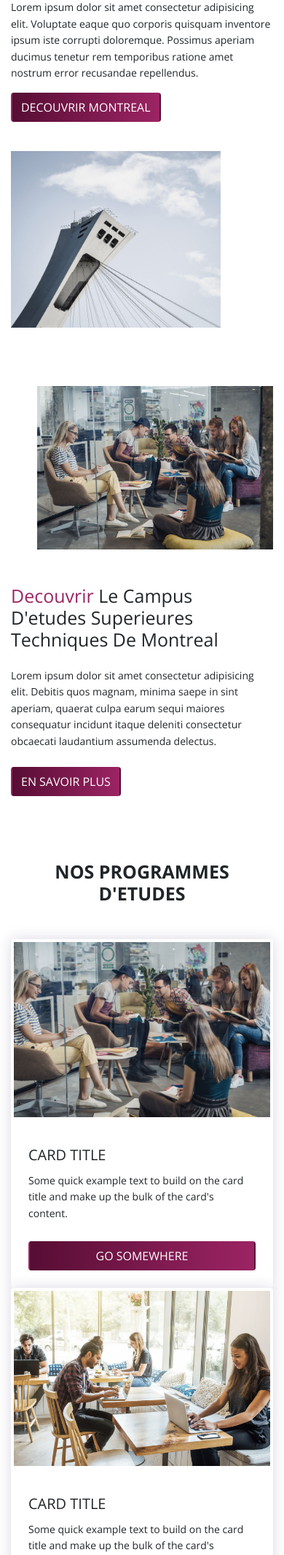
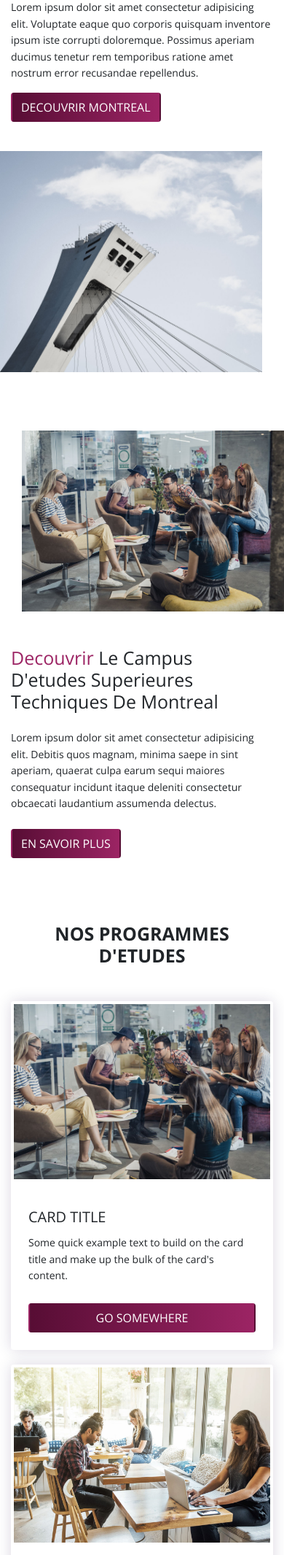
Before and after one commit to Pradnyana28/html-boilerplate, a PHP site: page / in a window 390 px wide. Shown: the part 250-2381 px from the top of the page at 73% size. Run offline with PHP 8.4, Linux system fonts and the light colour scheme.

Commit message:
set -on-mobile display preference

```diff
--- a/assets/css/kesato.css
+++ b/assets/css/kesato.css
@@ -396,6 +396,14 @@ ul li {
 }
 
 @media (max-width: 991px) {
+  .hide-on-mobile {
+    display: none;
+  }
+
+  .no-mb-on-mobile {
+    margin-bottom: 0 !important;
+  }
+
   .navbar-top {
     display: none !important;
   }
@@ -416,6 +424,16 @@ ul li {
   .contact-us-btn {
     display: none !important;
   }
+
+  .section .section-image {
+    width: 100% !important;
+    margin-left: -15px !important;
+    margin-right: -15px !important;
+  }
+
+  .margin-bottom-mobile {
+    margin-bottom: 20px;
+  }
 }
 
 /*# sourceMappingURL=kesato.css.map */
--- a/assets/sass/lib/_responsive.scss
+++ b/assets/sass/lib/_responsive.scss
@@ -1,5 +1,13 @@
 @media (max-width: 1500px) {}
 @media (max-width: 991px) {
+    .hide-on-mobile {
+        display: none;
+    }
+
+    .no-mb-on-mobile {
+        margin-bottom: 0 !important;
+    }
+
     .navbar-top {
         display: none !important;
     }
@@ -16,6 +24,18 @@
     .contact-us-btn {
         display: none !important;
     }
+
+    .section {
+        .section-image {
+            width: 100% !important;
+            margin-left: -15px !important;
+            margin-right: -15px !important;
+        }
+    }
+
+    .margin-bottom-mobile {
+        margin-bottom: 20px;
+    }
 }
 @media (min-width: 992px) {}
 
--- a/index.html
+++ b/index.html
@@ -117,7 +117,7 @@
             <h2 class="text-uppercase text-bold text-center">Nos Programmes D'etudes</h2>
 
             <div class="row mt-5">
-                <div class="col-md-4">
+                <div class="col-md-4 margin-bottom-mobile">
                     <div class="card kesato-card">
                         <div class="card-image">
                             <img src="/assets/img/iStock-1000854594.jpg" class="card-img-top" alt="...">
@@ -134,7 +134,7 @@
                     </div>
                 </div>
 
-                <div class="col-md-4">
+                <div class="col-md-4 margin-bottom-mobile">
                     <div class="card kesato-card">
                         <div class="card-image">
                             <img src="/assets/img/iStock-1060887310.jpg" class="card-img-top" alt="...">
@@ -151,7 +151,7 @@
                     </div>
                 </div>
 
-                <div class="col-md-4">
+                <div class="col-md-4 margin-bottom-mobile">
                     <div class="card kesato-card">
                         <div class="card-image">
                             <img src="/assets/img/iStock-1066320044.jpg" class="card-img-top" alt="...">
@@ -173,7 +173,7 @@
         <!-- line separator -->
         <div class="line-horizontal"></div>
 
-        <div id="maps-content" class="mb-5">
+        <div id="maps-content" class="mb-5 no-mb-on-mobile">
             <div class="container mt-5 mb-5">
                 <h2 class="text-uppercase mb-5 text-center">Nos Establissements D'enseignements</h2>
                 <p class="text-center subtitle-max">Lorem ipsum dolor sit amet consectetur, adipisicing elit. Ab voluptates quam ad,
@@ -202,7 +202,7 @@
                     </ul>
                 </div>
 
-                <div class="col-md-3">
+                <div class="col-md-3 hide-on-mobile">
                     <h4 class="text-uppercase footer-link-title">Les Establissements</h4>
 
                     <ul class="footer-link">
@@ -215,7 +215,7 @@
                     </ul>
                 </div>
 
-                <div class="col-md-3">
+                <div class="col-md-3 hide-on-mobile">
                     <h4 class="text-uppercase footer-link-title">Nos Programmes Detudes</h4>
 
                     <ul class="footer-link">
```
Also changed, not shown: 1 other file.
